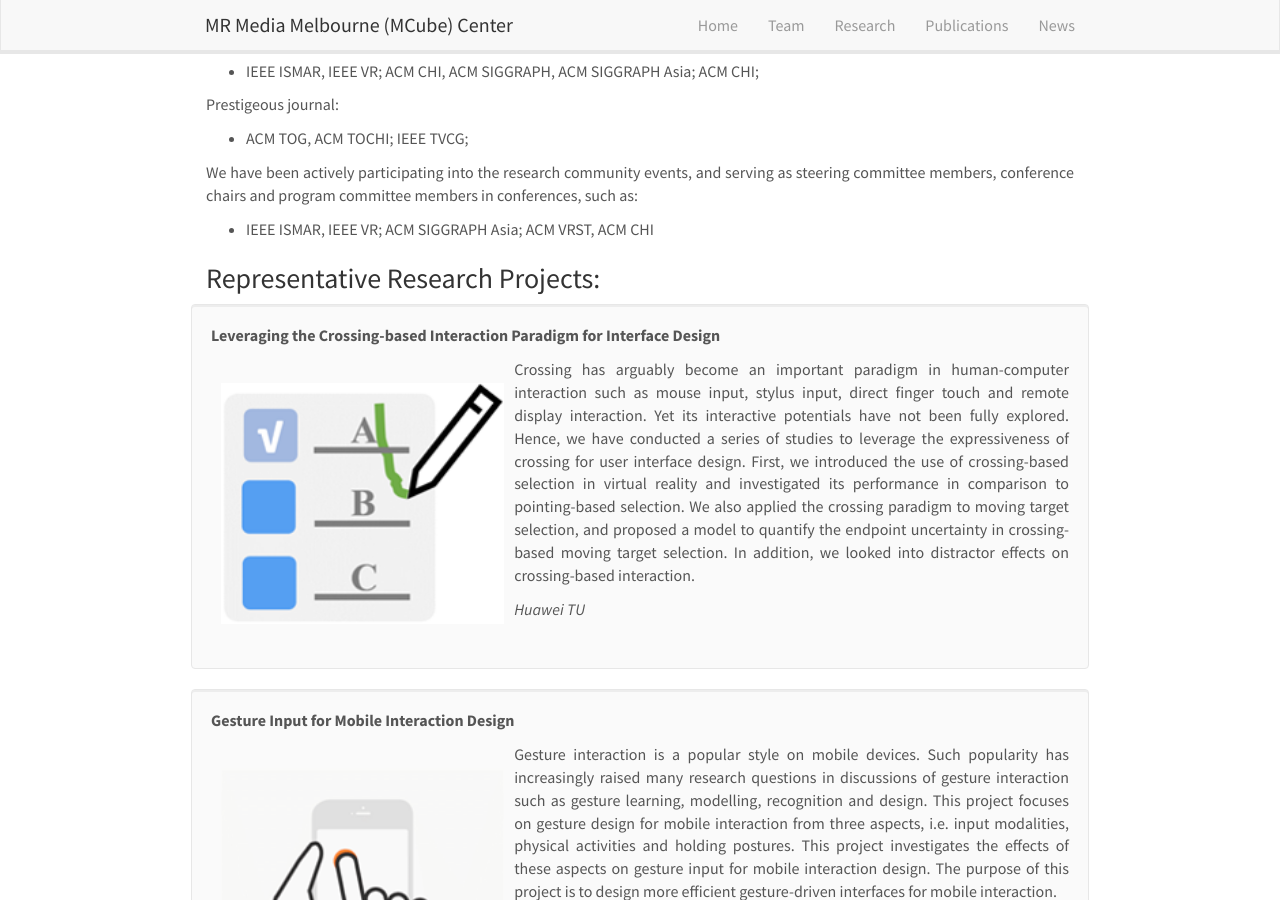
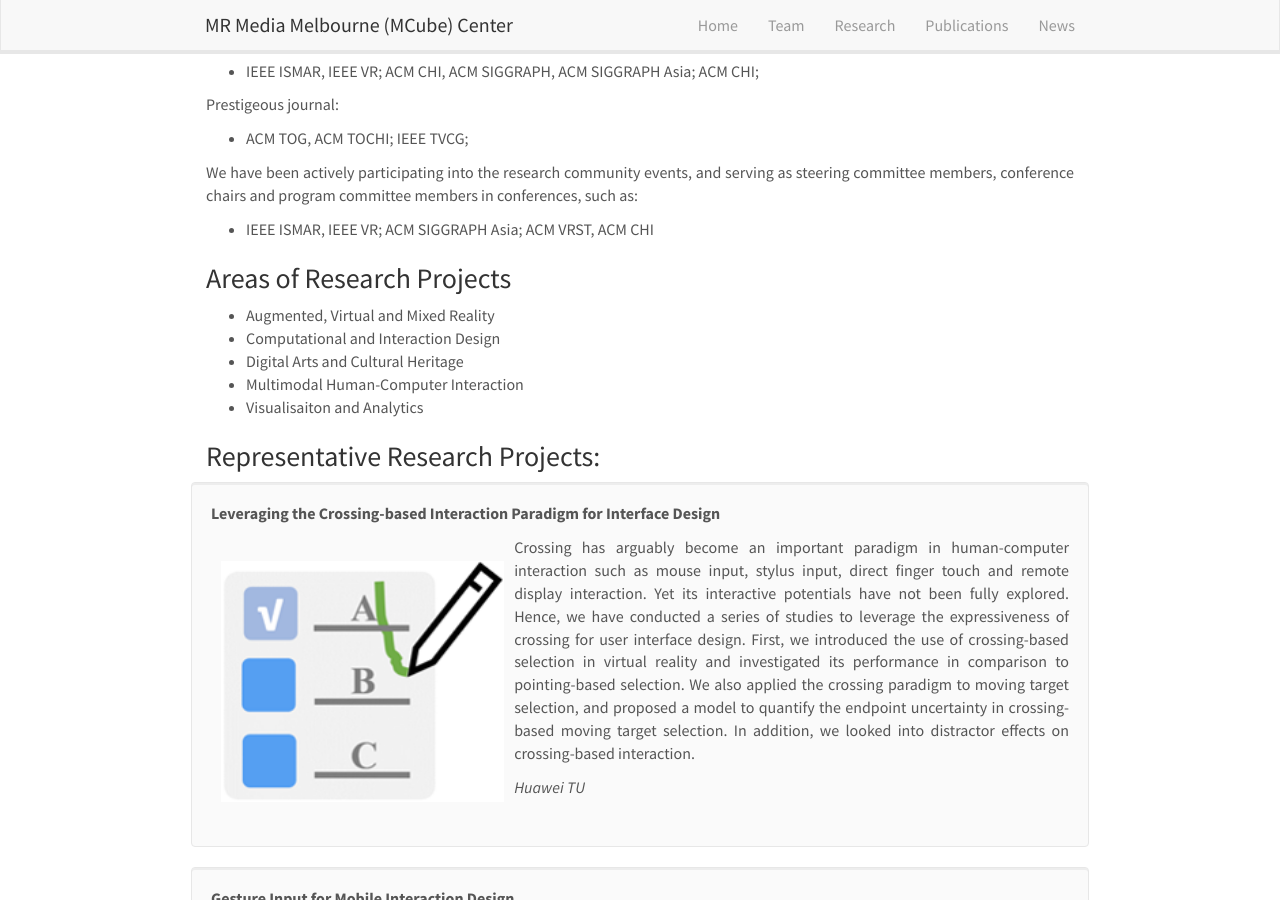
Before and after one commit to m3lab-ltu/m3lab-ltu.github.io, a Jekyll site: the page built from _pages/research.md, in a window 1280 px wide and 900 px high, scrolled down 361 px. Built offline with Jekyll 4.4.1, drawn with Linux system fonts in a browser that asks for light colours; nearby versions of some CDN libraries.

Commit message:
Update research.md

```diff
--- a/_pages/research.md
+++ b/_pages/research.md
@@ -26,6 +26,13 @@ Prestigeous journal:
 
 We have been actively participating into the research community events, and serving as steering committee members, conference chairs and program committee members in conferences, such as:
 * IEEE ISMAR, IEEE VR; ACM SIGGRAPH Asia; ACM VRST, ACM CHI
+
+### Areas of Research Projects
+-	Augmented, Virtual and Mixed Reality
+-	Computational and Interaction Design
+-	Digital Arts and Cultural Heritage
+-	Multimodal Human-Computer Interaction
+-	Visualisaiton and Analytics
 
 ### Representative Research Projects:
 {% for proli in site.data.projectlist %}
```
